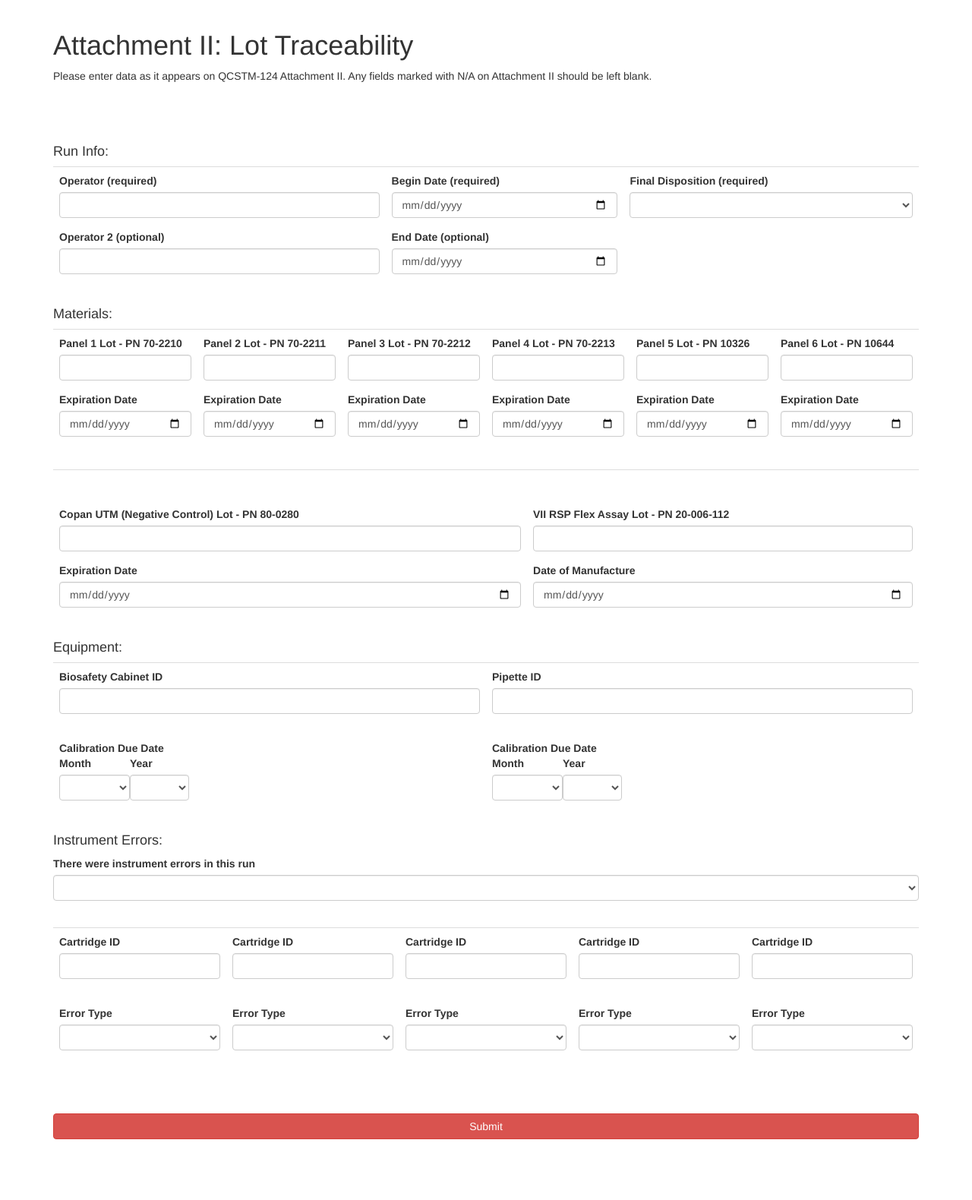
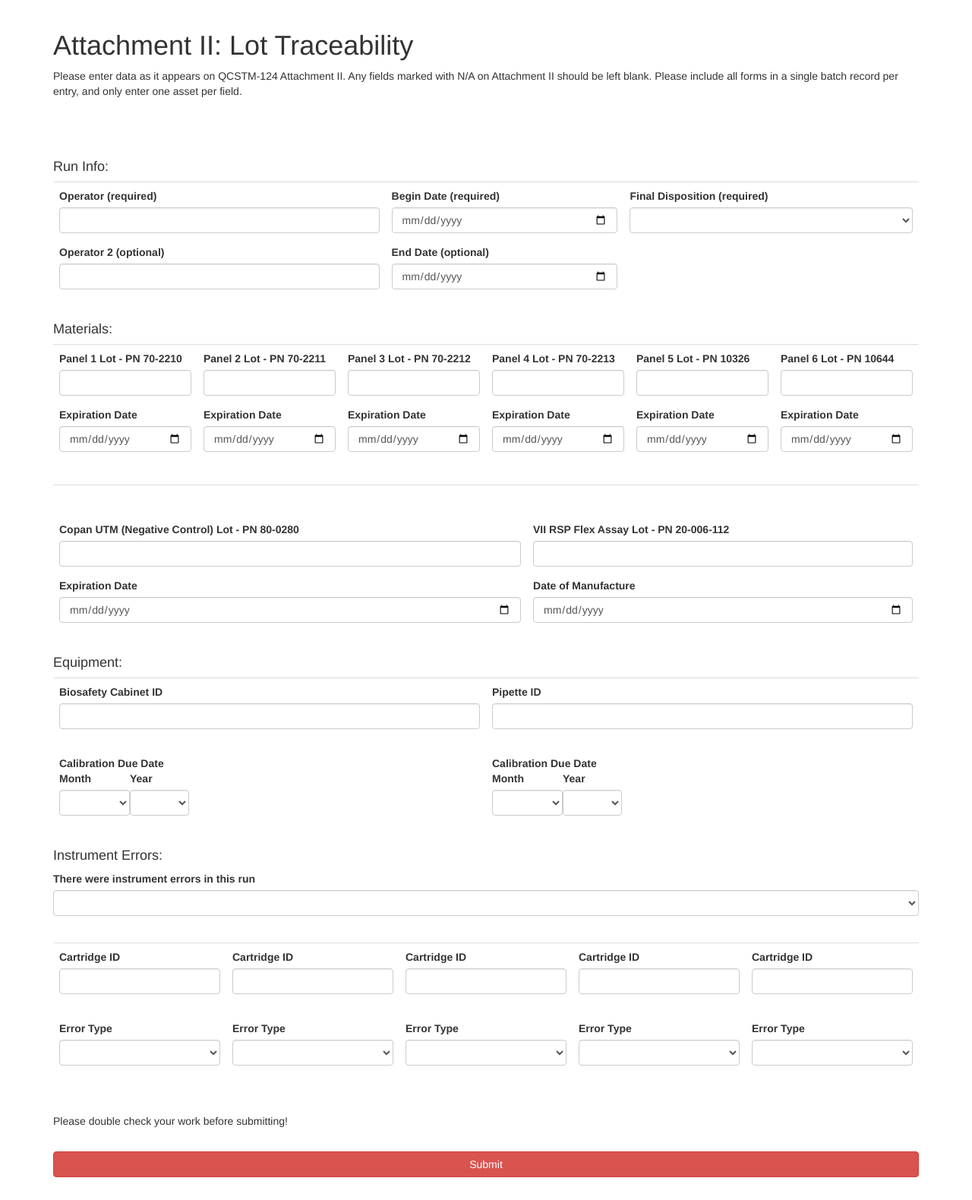
Before and after one commit to camhilker/QCSTM124, a Flask app: template app/templates/enter_record.html in a window 1280 px wide. Shown: the part 62-1642 px from the top of the page at 76% size. Before the commit the page ends 1562 px from the top, so only its background shows below. Run offline with Flask 2, Linux system fonts and the light colour scheme; the template is opened without the code that fills it: values that come from a table or form of the project are taken from there, others are empty; some libraries are stand-ins or nearby versions.

Commit message:
Update enter_record.html

```diff
--- a/app/templates/enter_record.html
+++ b/app/templates/enter_record.html
@@ -19,7 +19,7 @@
 {% block app_content %}
     <h1>Attachment II: Lot Traceability</h1>
     <p>
-        Please enter data as it appears on QCSTM-124 Attachment II. Any fields marked with N/A on Attachment II should be left blank.
+        Please enter data as it appears on QCSTM-124 Attachment II. Any fields marked with N/A on Attachment II should be left blank. Please include all forms in a single batch record per entry, and only enter one asset per field.
     </p>
     <br>
     <br>
@@ -149,6 +149,9 @@
             </tr>
         </table>
         <br>
+        <p>
+          Please double check your work before submitting!
+        </p>
         <br>
         <p><input type=submit class='btn btn-danger btn-block'></p>
     </form>
```
